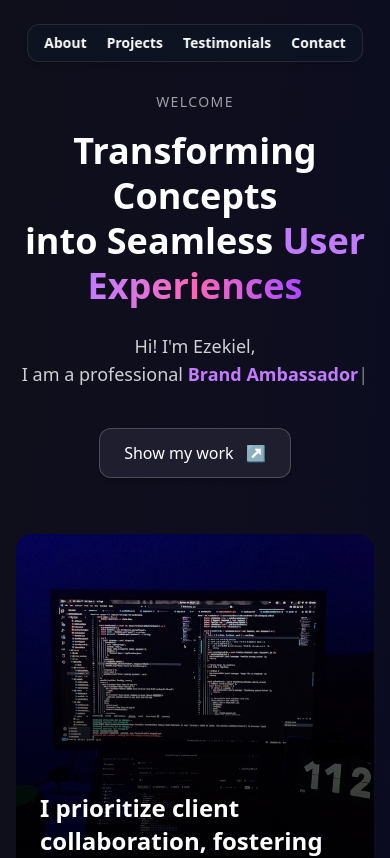
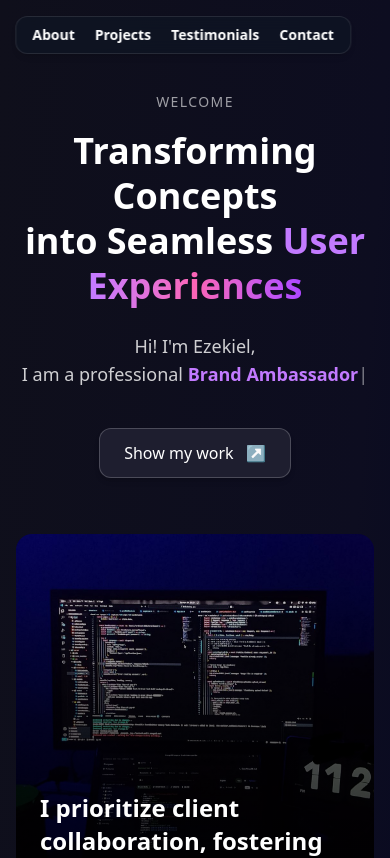
Before and after one commit to Ezekiel544/Ezekiel, a React (Vite) app: page / in a window 390 px wide. Shown: the top 858 px of the page. Built offline with nearby package versions, Linux system fonts and the light colour scheme.

Commit message:
still debugging the nav overflow

```diff
--- a/src/scrollnav.css
+++ b/src/scrollnav.css
@@ -0,0 +1,6 @@
+@media (max-width: 390px) {
+  .nav-adjust-390 {
+    left: 90% !important;
+    transform: translateX(-50%) !important;
+  }
+}
--- a/src/scrollnav.jsx
+++ b/src/scrollnav.jsx
@@ -1,6 +1,6 @@
 import React, { useState, useEffect } from 'react';
 import { Link } from 'react-scroll';
-
+import './scrollnav.css'
 const ScrollNav = () => {
   const [showNav, setShowNav] = useState(true);
   const [lastScrollY, setLastScrollY] = useState(0);
@@ -22,15 +22,14 @@ const ScrollNav = () => {
 
   return (
 <div
-  className={`fixed top-6 left-[50%] translate-x-[-50%] sm:left-1/2 sm:translate-x-[-50%]
-              transition-transform duration-300 z-50 w-max max-w-[95vw]
-              ${showNav ? 'opacity-100 translate-y-0' : 'opacity-0 -translate-y-10 pointer-events-none'}
-              sm:inset-x-auto inset-x-[8px]`}
+  className={`fixed top-4 z-50 transition-all duration-300
+              left-1/2 transform -translate-x-1/2
+              nav-adjust-390
+              ${showNav ? 'opacity-100 translate-y-0' : 'opacity-0 -translate-y-10 pointer-events-none'}`}
 >
 
 
-
-      <ul className="flex items-center justify-center gap-5 sm:gap-8 px-4 py-2 sm:px-8 sm:py-3 bg-[#0f1624]/70 text-white text-sm sm:text-base font-semibold rounded-xl border border-white/10 shadow-md backdrop-blur-sm">
+      <ul className="flex items-center justify-center gap-5 sm:gap-8 px-4 py-2 sm:px-8 sm:py-3 bg-[#0f1624]/70 text-white text-sm sm:text-base font-semibold rounded-xl border border-white/10 shadow-md backdrop-blur-sm ">
         <li className="cursor-pointer hover:text-gray-300 transition">
           <Link to="about" smooth={true} duration={500}>
             About
@@ -53,7 +52,16 @@ const ScrollNav = () => {
         </li>
       </ul>
     </div>
+
+
   );
 };
 
 export default ScrollNav;
+
+{/* <div
+  className={`fixed top-6 left-[50%] translate-x-[-50%] sm:left-1/2 sm:translate-x-[-50%]
+              transition-transform duration-300 z-50 w-max max-w-[95vw] border-1
+              ${showNav ? 'opacity-100 translate-y-0' : 'opacity-0 -translate-y-10 pointer-events-none'}
+              sm:inset-x-auto inset-x-[8px]`}
+> */}
```
Also changed, not shown: src/index.css (line endings or trailing spaces).
